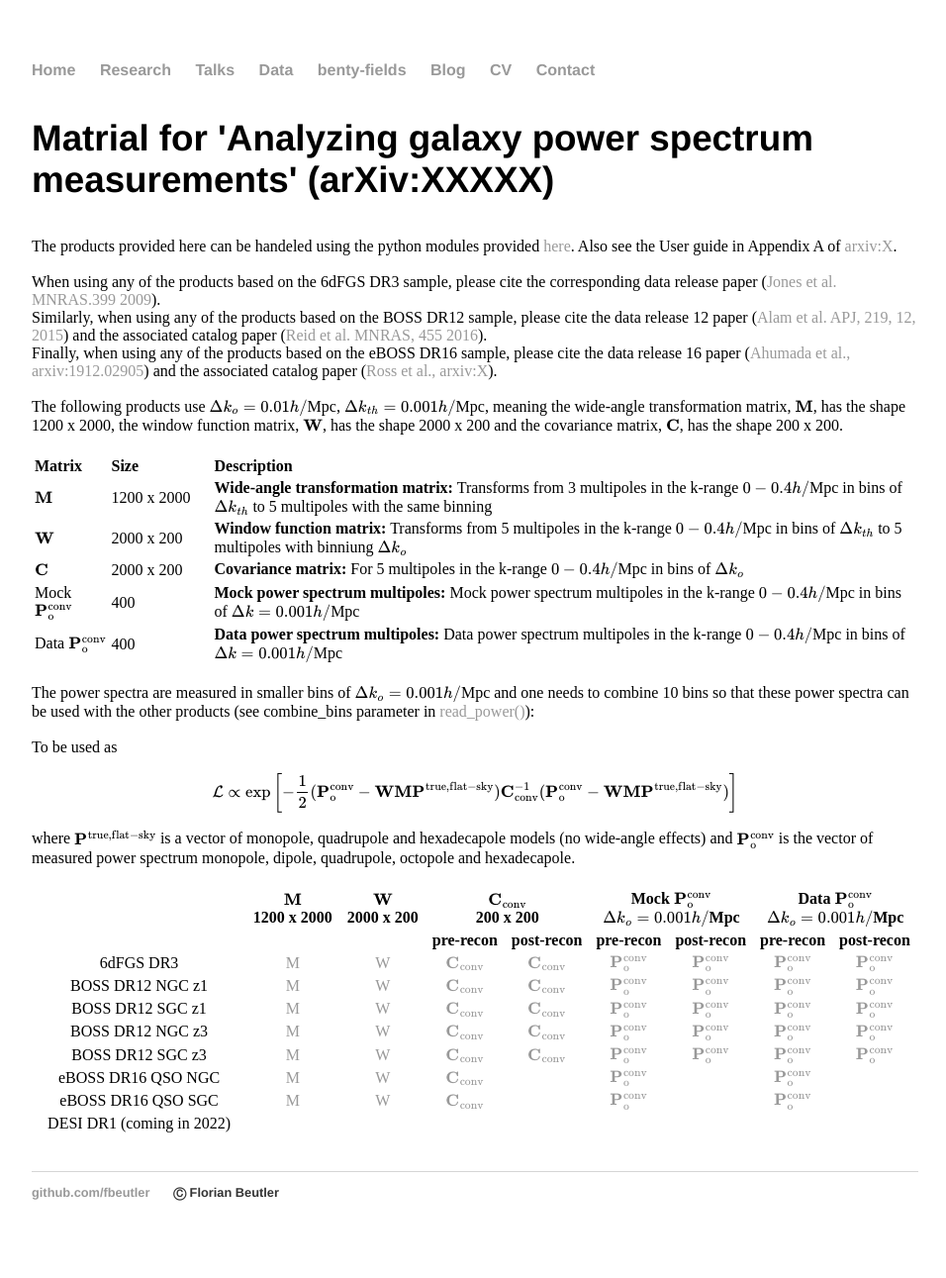
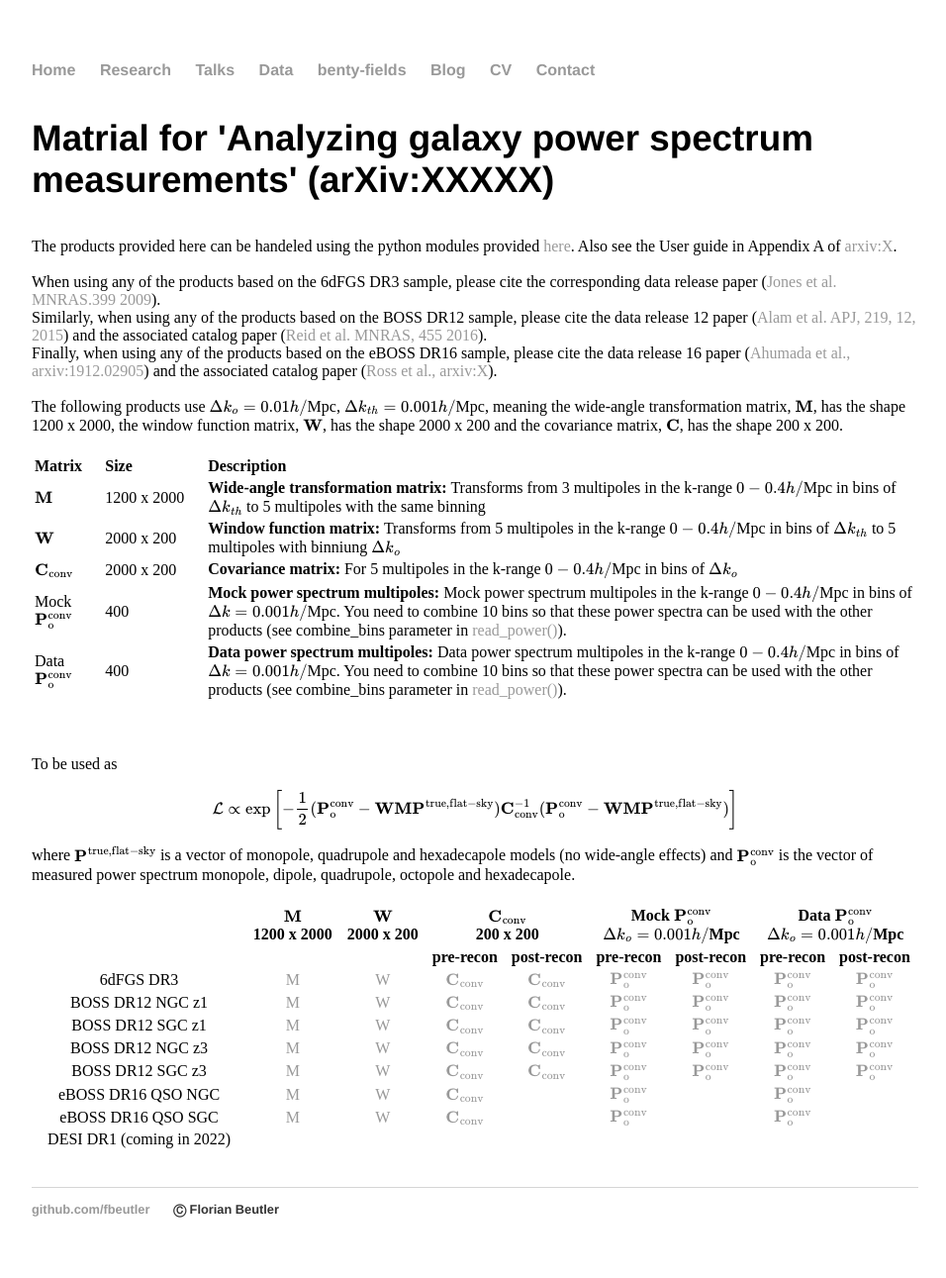
Before and after one commit to fbeutler/fbeutler.github.io, a Jekyll site: the page built from hub/deconv_paper.html, in a window 1280 px wide. Shown: the whole page at 99% size, without its empty margins (160-1116 px from the left). Built offline with Jekyll 4.4.1, drawn with Linux system fonts in a browser that asks for light colours.

Commit message:
Update deconv_paper.html

```diff
--- a/hub/deconv_paper.html
+++ b/hub/deconv_paper.html
@@ -46,7 +46,7 @@ Finally, when using any of the products based on the eBOSS DR16 sample, please c
 	to 5 multipoles with binniung \(\Delta k_o\)</td>
   </tr>
   <tr style="text-align: left">
-    <td>\(\textbf{C}\)</td>
+    <td>\(\textbf{C}_{\rm conv}\)</td>
     <td style="min-width:100px">2000 x 200</td>
     <td><b>Covariance matrix:</b> For 5 multipoles in the k-range \(0 - 0.4h/\)Mpc in bins of \(\Delta k_{o}\)</td>
   </tr>
@@ -54,19 +54,21 @@ Finally, when using any of the products based on the eBOSS DR16 sample, please c
     <td style="min-width:60px">Mock \(\mathbf{P}^{\rm conv}_{\rm o}\)</td>
     <td style="min-width:100px">400</td>
     <td><b>Mock power spectrum multipoles:</b> Mock power spectrum multipoles in the k-range \(0 - 0.4h/\)Mpc in bins
-	    of \(\Delta k = 0.001h/\)Mpc</td>
+	    of \(\Delta k = 0.001h/\)Mpc. You need to combine 10 bins so that these power spectra can be used with the
+	    other products (see combine_bins
+	parameter in <a href="https://github.com/fbeutler/pk_tools/blob/master/pk_tools.py" target="_blank">read_power()</a>).</td>
   </tr>
   <tr style="text-align: left">
     <td style="min-width:60px">Data \(\mathbf{P}^{\rm conv}_{\rm o}\)</td>
     <td style="min-width:100px">400</td>
     <td><b>Data power spectrum multipoles:</b> Data power spectrum multipoles in the k-range \(0 - 0.4h/\)Mpc in bins
-	    of \(\Delta k = 0.001h/\)Mpc</td>
+	    of \(\Delta k = 0.001h/\)Mpc. You need to combine 10 bins so that these power spectra can be used with the
+	    other products (see combine_bins
+	parameter in <a href="https://github.com/fbeutler/pk_tools/blob/master/pk_tools.py" target="_blank">read_power()</a>).</td>
   </tr>
 </table><br>
 
-	The power spectra are measured in smaller bins of \(\Delta k_o = 0.001h/\)Mpc
-	and one needs to combine 10 bins so that these power spectra can be used with the other products (see combine_bins
-	parameter in <a href="https://github.com/fbeutler/pk_tools/blob/master/pk_tools.py" target="_blank">read_power()</a>):<br> <br>
+	<br> <br>
 
 	To be used as
 	$$
```
